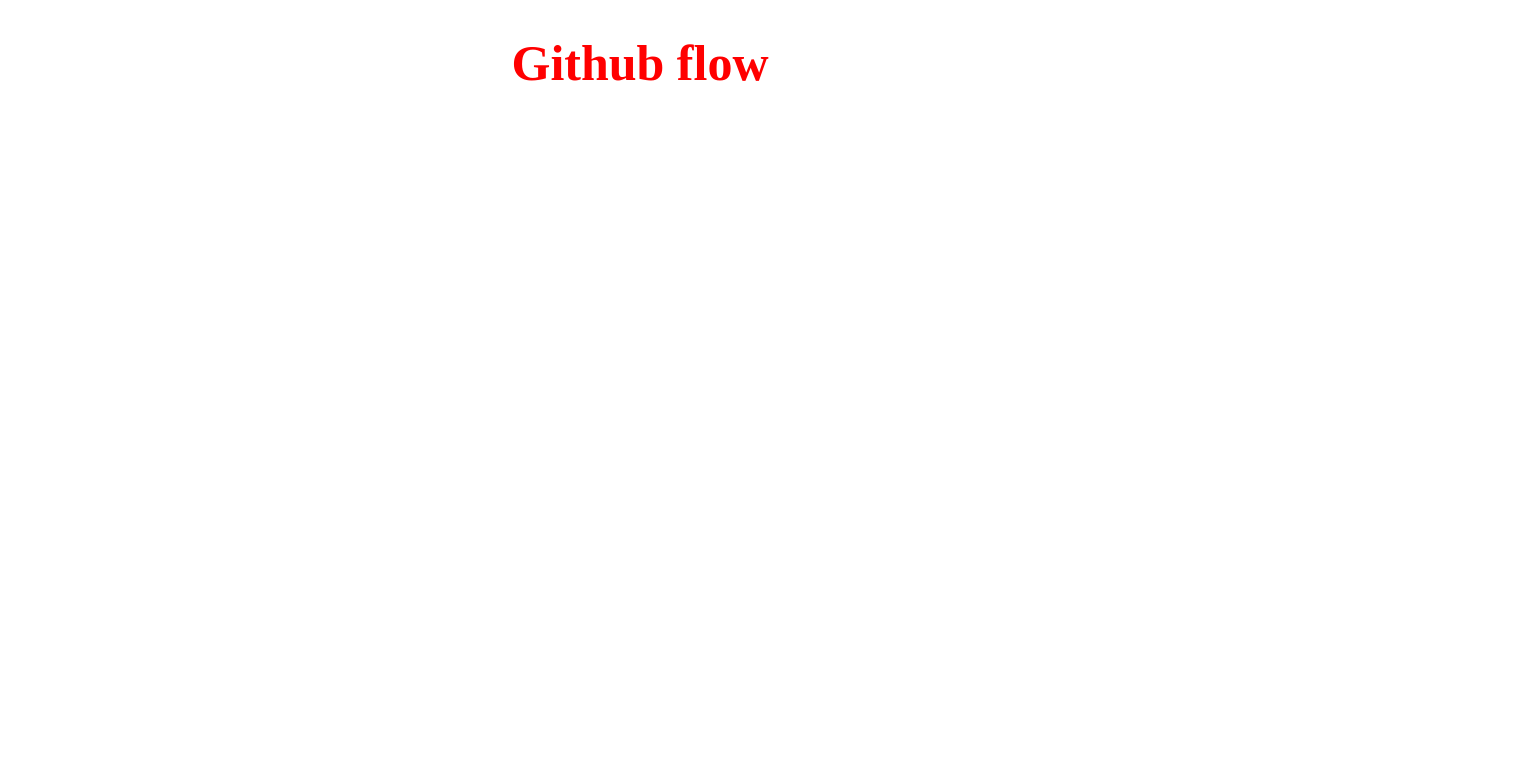
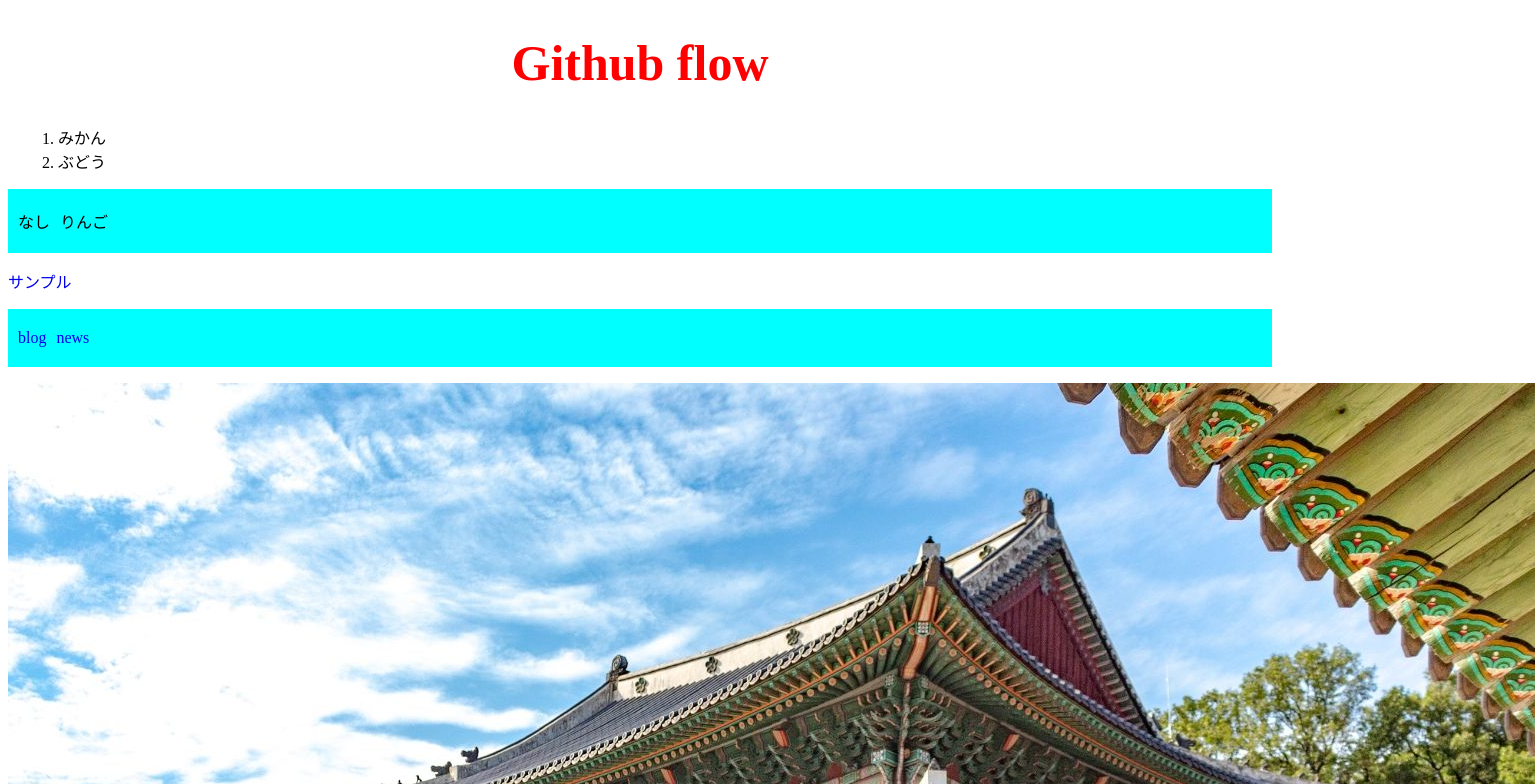
Before and after one commit to hinakot1228/review, a plain HTML site: page index.html in a window 1280 px wide. Shown: the top 784 px of the page, 1535 px wide, since content can reach past the window. Drawn offline with Linux system fonts and the light colour scheme.

Commit message:
write down html & css

```diff
--- a/index.html
+++ b/index.html
@@ -8,5 +8,22 @@
 </head>
 <body>
     <h1>Github flow</h1>
+    <ol>
+        <li>みかん</li>
+        <li>ぶどう</li>
+    </ol>
+    <ul>
+        <li>なし</li>
+        <li>りんご</li>
+    </ul>
+    <a href="./sample.html">サンプル</a>
+
+    <ul>
+        <li><a href="#blog">blog</a></li>
+        <li><a href="#news">news</a></li>
+    </ul>
+    <img src="./korea.jpg" alt="">
+
+    <h2 id="blog">blog</h2>
 </body>
 </html>
--- a/style.css
+++ b/style.css
@@ -4,3 +4,16 @@ h1 {
     font-size: 50px;
     text-align: center; /* ブロック要素 */
 }
+
+ul {
+    list-style: none;
+    display: flex;
+    background-color: aqua;
+    padding: 20px 0;
+}
+li {
+    margin-left: 10px;
+}
+a {
+    text-decoration: none;
+}
```
Also changed, not shown: sample.html (added, +11 -0 lines), korea.jpg (added).
